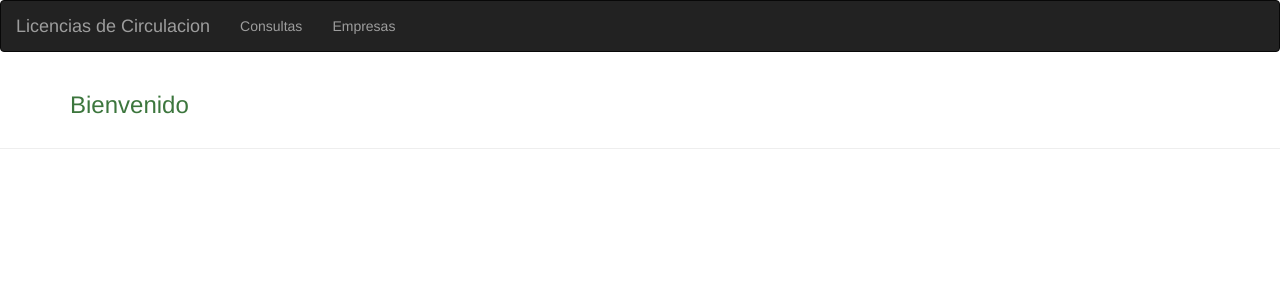
After one commit to luchin123/circulacion, a Django app: page / in a window 1280 px wide. The commit adds this page. Shown: the top 300 px of the page. Run offline with Django 3.2, Linux system fonts and the light colour scheme; the visitor is signed in with stand-in values (Sample User, id 1); some libraries are stand-ins or nearby versions.

Commit message:
Circulacio

```diff
--- a/circulacion/settings.py
+++ b/circulacion/settings.py
@@ -38,6 +38,7 @@ INSTALLED_APPS = [
     'django.contrib.messages',
     'django.contrib.staticfiles',
     'base.apps.BaseConfig',
+    'front.apps.FrontConfig',
 ]
 
 MIDDLEWARE = [
--- a/circulacion/urls.py
+++ b/circulacion/urls.py
@@ -13,9 +13,11 @@ Including another URLconf
     1. Import the include() function: from django.conf.urls import url, include
     2. Add a URL to urlpatterns:  url(r'^blog/', include('blog.urls'))
 """
-from django.conf.urls import url
+from django.conf.urls import url, include
 from django.contrib import admin
 
 urlpatterns = [
     url(r'^admin/', admin.site.urls),
+
+    url(r'^', include('front.urls')),
 ]
--- a/front/templates/front/base.html
+++ b/front/templates/front/base.html
@@ -26,7 +26,7 @@
             <div class="collapse navbar-collapse" id="bs-example-navbar-collapse-1">
                 <ul class="nav navbar-nav">
                     <li><a href="{% url 'front:consulta' %}">Consultas</a></li>
-                    <li><a href="{% url 'front:personas' %}">Empresas</a></li>
+                    <li><a href="{% url 'front:empresas' %}">Empresas</a></li>
                 </ul>
             </div>
         </div>
--- a/front/templates/front/consulta-lista.html
+++ b/front/templates/front/consulta-lista.html
@@ -6,7 +6,7 @@
         <div class="col-md-12">
             <h1>Consultar Tarjeta Circulacion
                 <span class="small pull-right">
-                    <a href="{% url 'front:licencia' %}" class="btn btn-primary btn-sm">Crear Tarjeta</a>
+                    <a href="{% url 'front:empresas' %}" class="btn btn-primary btn-sm">Crear Tarjeta</a>
                     <button class="btn btn-default btn-sm reset"><i class="fa fa-filter"></i> Quitar Filtros</button>
                 </span>
             </h1>
--- /dev/null
+++ b/front/templates/front/index.html
@@ -0,0 +1,13 @@
+{% extends 'front/base.html' %}
+
+{% block content %}
+<div class="row">
+    <div class="col-md-12">
+        <div class="intro">
+            <h3 class="text-success">Bienvenido</h3>
+        </div>
+    </div>
+</div>
+{% endblock %}
+
+{% block title %}Iniciar sesión{% endblock %}
```
Also changed, not shown: front/utils.py (+8 -0 lines), front/views.py (+5 -6 lines).
